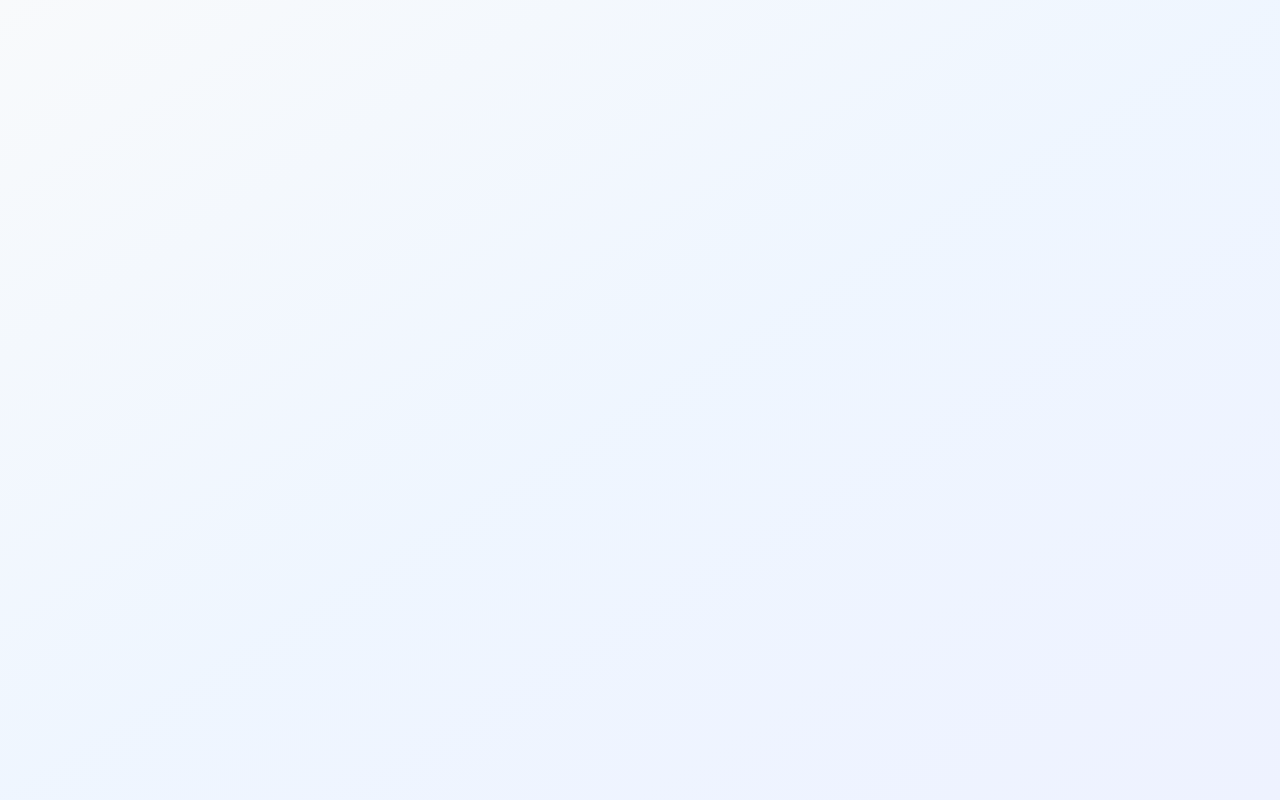
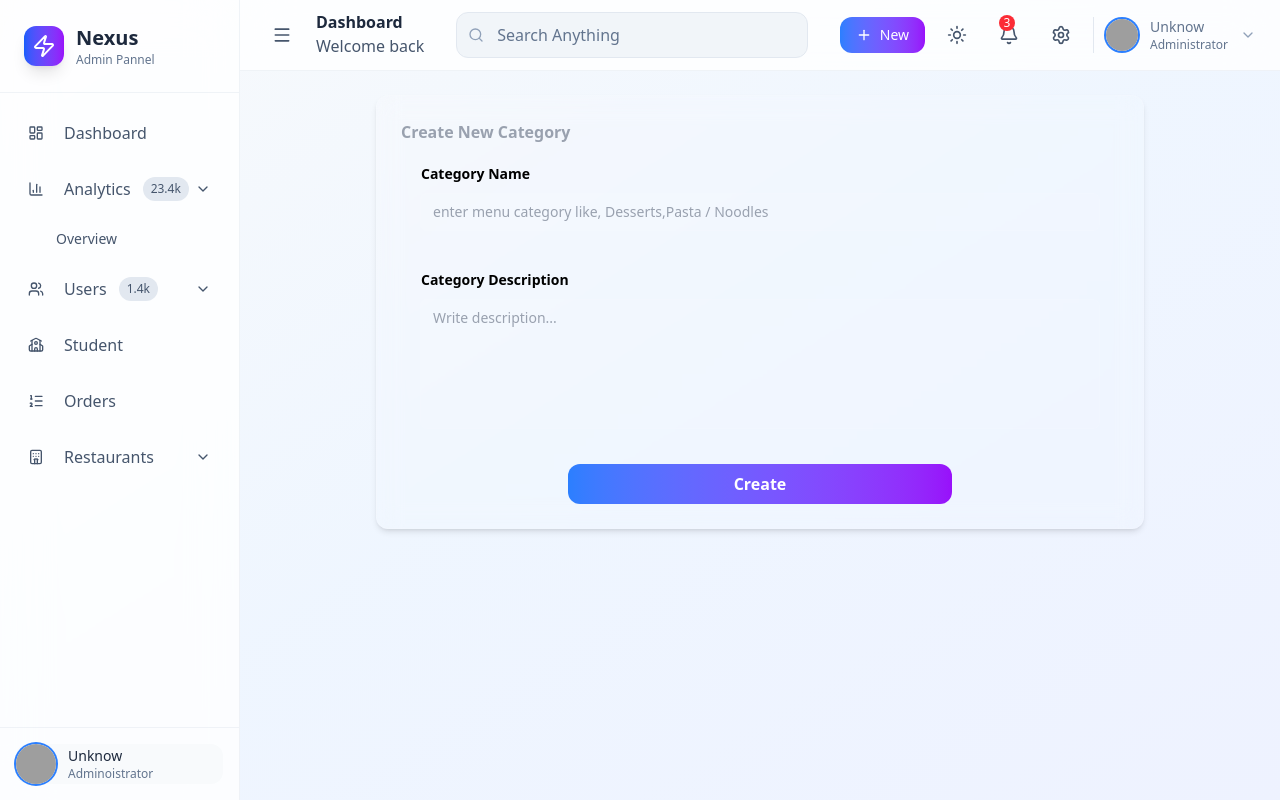
Before and after one commit to aniket0951/restomanag_dashboard, a React (Vite) app: page /dashboard/categories/create in a window 1280 px wide. Before the commit this address had no page. Built offline with nearby package versions, Linux system fonts and the light colour scheme; grey boxes are pictures that could not be loaded.

Commit message:
design create category page

```diff
--- a/src/App.tsx
+++ b/src/App.tsx
@@ -9,8 +9,9 @@ import RestaurantFullDetails from "./components/layouts/restaurants/restaurant_f
 import Dashboard from "./dashboard/dashboard";
 import Restaurants from "./components/layouts/restaurants/restaurants";
 import Categories from "./components/layouts/restaurants/categories";
+import CreateUpdateCategories from "./components/layouts/restaurants/create_update_categories";
 
-export function ProtectedRoute({ children }: { children: JSX.Element }) {
+export function ProtectedRoute({ children }: { children: React.ReactNode }) {
   const token = localStorage.getItem("authToken");
 
   if (!token) {
@@ -41,6 +42,10 @@ function App() {
           <Route path="restaurants" element={<Restaurants />} />
           <Route path="restaurants/:id" element={<RestaurantFullDetails />} />
           <Route path="categories" element={<Categories />} />
+          <Route
+            path="categories/create"
+            element={<CreateUpdateCategories />}
+          />
         </Route>
       </Routes>
       <Toaster position="top-right" />
--- a/src/auth/login.tsx
+++ b/src/auth/login.tsx
@@ -1,4 +1,4 @@
-import React, { useEffect } from "react";
+import { useEffect } from "react";
 
 import { useForm } from "react-hook-form";
 import { postApi } from "../utils/api";
--- a/src/components/layouts/header.tsx
+++ b/src/components/layouts/header.tsx
@@ -9,7 +9,11 @@ import {
 } from "lucide-react";
 import { useUserStore } from "../../store/user_store";
 
-function Header({ sidebarCollapsed, onToggleSidebar }) {
+type HeaderProps = {
+  onToggleSidebar: () => void;
+};
+
+function Header({ onToggleSidebar }: HeaderProps) {
   const user = useUserStore((state) => state.user);
 
   return (
--- a/src/components/layouts/restaurants/categories.tsx
+++ b/src/components/layouts/restaurants/categories.tsx
@@ -1,10 +1,11 @@
-import { useEffect, useRef, useState } from "react";
-import { Plus, Rss } from "lucide-react";
+import { useCallback, useEffect, useState } from "react";
+import { Plus } from "lucide-react";
 import { rounded_button } from "../../../utils/csstags";
 import type { ListCategoriesRes } from "../../../types/restaurant";
 import { getApi } from "../../../utils/api";
 import { EndPoint } from "../../../utils/endpoints";
 import { LocalStorageKey } from "../../../utils/constants";
+import { useNavigate } from "react-router-dom";
 
 const th_class: string =
   "text-left p-4 text-sm font-semibold text-white border-r border-slate-200 dark:border-slate-700";
@@ -12,43 +13,43 @@ const td: string = "p-4 border-r border-slate-200 dark:border-slate-700";
 const td_span: string =
   "text-gray-400 dark:text-gray-400 font-medium font-sans";
 const parent_div: string =
-  "bg-white/80 dark:bg-slate-800 rounded-xl backdrop-blur-xl overflow-hidden w-full p-2 m-3 border border-slate-200/50 dark:border-slate-700/50";
+  "bg-white/80 bg-slate-800 dark:bg-slate-800 rounded-xl backdrop-blur-xl overflow-hidden w-full p-2 m-3 border border-slate-200/50 dark:border-slate-700/50";
 
 function Categories() {
+  const navigate = useNavigate();
   const [categories, setCategories] = useState<ListCategoriesRes[]>([]);
-  const [isDataAvailable, setIsDataAvailable] = useState(false);
-  const calledRef = useRef(false);
+  const [page, setPage] = useState(1);
+
+  const fetchCategories = useCallback(async () => {
+    try {
+      const restaurant_pid = localStorage.getItem(
+        LocalStorageKey.CurrentRestaurant,
+      );
+      const endpoint =
+        EndPoint.ListMenuCategoriesByRestaurant +
+        restaurant_pid +
+        "?page=" +
+        page;
+      const res = await getApi<ListCategoriesRes[]>(endpoint);
+      setCategories(res.data);
+    } catch (err) {
+      console.log("Error fetching categories : ", err);
+    }
+  }, [page]);
 
   useEffect(() => {
-    if (calledRef.current) return;
-    calledRef.current = true;
+    fetchCategories();
+  }, [page, fetchCategories]);
 
-    fetchCategories();
-  }, []);
+  const fecthNextCategory = () => setPage((p) => p + 1);
 
-  const fetchCategories = async () => {
-    const restaurant_pid = localStorage.getItem(
-      LocalStorageKey.CurrentRestaurant,
-    );
-    try {
-      const res = await getApi<ListCategoriesRes[]>(
-        EndPoint.ListMenuCategoriesByRestaurant + restaurant_pid,
-      );
-
-      if (res.data.length > 0) {
-        setIsDataAvailable(true);
-        setCategories(res.data);
-      } else {
-        setIsDataAvailable(false);
-      }
-    } catch {
-      console.log("Error");
-    }
+  const fecthPreviousCategory = () => {
+    setPage((p) => Math.max(p - 1, 1));
   };
 
   return (
     <>
-      {isDataAvailable ? (
+      {categories.length > 0 ? (
         <div className={parent_div}>
           <div className="p-6 border-b border-slate-200/50 dark:border-slate-700/50">
             <div className="flex items-center justify-between">
@@ -59,7 +60,7 @@ function Categories() {
               </div>
               <button
                 className={`${rounded_button} cursor-pointer`}
-                // onClick={() => setIsFormOpen(true)}
+                onClick={() => navigate("/dashboard/categories/create")}
               >
                 <Plus className="w-4 h-4" />
                 <span className="text-sm font-medium">Add New</span>
@@ -80,7 +81,7 @@ function Categories() {
                 {categories.map((restaurant, index) => (
                   <tr
                     className="cursor-pointer border-b border-slate-200/50 dark:border-slate-700/50
-            hover:bg-slate-50/50 dark:hover:bg-slate-800/50 transition-colors"
+          hover:bg-slate-50/50 dark:hover:bg-slate-800/50 transition-colors"
                     key={restaurant.pid}
                   >
                     <td className={td}>
@@ -97,6 +98,25 @@ function Categories() {
                 ))}
               </tbody>
             </table>
+          </div>
+          <div className="flex items-center justify-end p-1 border-t border-slate-200/50 dark:border-slate-700/50">
+            <span className="text-sm text-slate-600 dark:text-slate-300 m-3">
+              Page {page}
+            </span>
+            <button
+              disabled={page === 1}
+              onClick={fecthPreviousCategory}
+              className="px-4 py-2 m-1.5 bg-slate-200 dark:bg-slate-700 rounded-lg disabled:opacity-40 cursor-pointer text-white dark:text-white"
+            >
+              Previous
+            </button>
+
+            <button
+              onClick={fecthNextCategory}
+              className={`${rounded_button} cursor-pointer`}
+            >
+              Next
+            </button>
           </div>
         </div>
       ) : (
--- /dev/null
+++ b/src/components/layouts/restaurants/create_update_categories.tsx
@@ -0,0 +1,109 @@
+import { useForm } from "react-hook-form";
+import { form_class } from "../../../utils/csstags";
+import { postApi } from "../../../utils/api";
+import type { CreateCategoryRes } from "../../../types/restaurant";
+import { EndPoint } from "../../../utils/endpoints";
+import toast from "react-hot-toast";
+import { useNavigate } from "react-router-dom";
+import { LocalStorageKey } from "../../../utils/constants";
+
+type CategoryCreateForm = {
+  name: string;
+  description: string;
+  restaurant_pid: string;
+};
+
+const form_label: string =
+  "block mb-2.5 text-sm font-black text-heading dark:text-white";
+
+const form_input: string =
+  "block w-full mt-2 rounded-md bg-white/5 px-3 py-2 text-base text-gray-400 dark:text-gray-400 outline-1 outline-white/10 placeholder:text-gray-400 focus:outline-2 focus:outline-slate-200/50 sm:text-sm";
+
+function CreateUpdateCategories() {
+  const naviaget = useNavigate();
+  const {
+    register,
+    handleSubmit,
+    formState: { errors, isSubmitting },
+  } = useForm<CategoryCreateForm>({});
+
+  const onSubmit = async (data: CategoryCreateForm) => {
+    try {
+      const restaurantid = localStorage.getItem(
+        LocalStorageKey.CurrentRestaurant,
+      );
+      data.restaurant_pid = restaurantid ?? "";
+
+      const res = await postApi<CreateCategoryRes>(
+        EndPoint.CreateMenuCategory,
+        data,
+      );
+
+      toast.success(res.message);
+      naviaget("/dashboard/categories");
+    } catch {
+      console.log("Error creating");
+    }
+  };
+
+  return (
+    <div className="space-y-6">
+      <form
+        onSubmit={handleSubmit(onSubmit)}
+        className={`${form_class} max-w-3xl mx-auto`}
+      >
+        <div>
+          <h1 className="text-gray-400 dark:text-gray-400 font-black">
+            Create New Category
+          </h1>
+          <div className="relative z-0 p-5">
+            <label className={form_label}>Category Name</label>
+            <input
+              {...register("name", {
+                required: "Name is required",
+              })}
+              type="text"
+              className={form_input}
+              placeholder="enter menu category like, Desserts,Pasta / Noodles"
+            />
+            {errors.name && (
+              <p className="text-red-400 text-xs mt-1">{errors.name.message}</p>
+            )}
+          </div>
+          <div className="relative z-0 p-5">
+            <label className={form_label}>Category Description</label>
+            <textarea
+              {...register("description", {
+                required: "Description is required",
+              })}
+              className={`${form_input} h-32 resize-none`}
+              placeholder="Write description..."
+            ></textarea>
+            {errors.description && (
+              <p className="text-red-400 text-xs mt-1">
+                {errors.description.message}
+              </p>
+            )}
+          </div>
+        </div>
+
+        {/* Submit Button */}
+        <div className="flex justify-center">
+          <button
+            type="submit"
+            disabled={isSubmitting}
+            className="flex justify-center items-center py-2 px-4
+              bg-gradient-to-r from-blue-500 to-purple-600 text-white rounded-xl
+              hover:from-purple-600 hover:to-blue-500 hover:shadow-lg
+              active:scale-95 transition-all duration-300 mt-4 cursor-pointer
+             w-sm text-center disabled:opacity-50 font-black"
+          >
+            {isSubmitting ? "Creating..." : "Create"}
+          </button>
+        </div>
+      </form>
+    </div>
+  );
+}
+
+export default CreateUpdateCategories;
--- a/src/components/layouts/sidebar.tsx
+++ b/src/components/layouts/sidebar.tsx
@@ -10,7 +10,7 @@ import {
 } from "lucide-react";
 import { useState } from "react";
 import { useUserStore } from "../../store/user_store";
-import { useNavigate } from "react-router-dom";
+import { useNavigate, useLocation } from "react-router-dom";
 
 const menuItems = [
   {
@@ -19,6 +19,7 @@ const menuItems = [
     lable: "Dashboard",
     active: true,
     badge: "new",
+    link: "/dashboard",
   },
   {
     id: "analytics",
@@ -27,10 +28,12 @@ const menuItems = [
     active: false,
     badge: "new",
     count: "23.4k",
+    link: "/test",
     submenu: [
       {
         id: "overview",
         label: "Overview",
+        link: "/test",
       },
     ],
   },
@@ -39,6 +42,7 @@ const menuItems = [
     icon: Users,
     lable: "Users",
     count: "1.4k",
+    link: "/test",
     submenu: [
       {
         id: "all-users",
@@ -56,11 +60,13 @@ const menuItems = [
     id: "student",
     icon: School,
     lable: "Student",
+    link: "/test",
   },
   {
     id: "orders",
     icon: ListOrdered,
     lable: "Orders",
+    link: "/test",
   },
   {
     id: "restaurants",
@@ -77,8 +83,21 @@ const menuItems = [
   },
 ];
 
-function SideBar({ collapsed, onToggle, currentPage, onPageChange }) {
+type SideBarProps = {
+  collapsed: boolean;
+  onToggle: () => void;
+  currentPage: string;
+  onPageChange: (page: string) => void;
+};
+
+function SideBar({
+  collapsed,
+  onToggle: _onToggle, // eslint-disable-line @typescript-eslint/no-unused-vars
+  currentPage,
+  onPageChange: _onPageChange, // eslint-disable-line @typescript-eslint/no-unused-vars
+}: SideBarProps) {
   const navigate = useNavigate();
+  const location = useLocation();
 
   const [expanedItem, setexpanedItem] = useState(new Set(["analytics"]));
   const toggleExpanded = (itemid: string) => {
@@ -135,7 +154,7 @@ function SideBar({ collapsed, onToggle, currentPage, onPageChange }) {
                 <button
                   className={`w-full flex items-center justify-between p-3 rounded-xl transition-all duration-200
                     ${
-                      currentPage === item.id || item.active
+                      location.pathname === item.link
                         ? "bg-gradient-to-r from-blue-500 to-purple-600 text-white shadow-lg shadow-blue-500/25"
                         : "text-slate-600 dark:text-slate-300 hover:bg-slate-100 dark:hover:bg-slate-800/50"
                     }`}
--- a/src/utils/api.tsx
+++ b/src/utils/api.tsx
@@ -2,7 +2,6 @@ import axios, { AxiosError } from "axios";
 import toast from "react-hot-toast";
 import type { AxiosResponse } from "axios";
 import { BASE_URL } from "./endpoints";
-import { useNavigate } from "react-router-dom";
 
 export interface ApiResponse<T> {
   status: string;
@@ -13,7 +12,7 @@ export interface ApiResponse<T> {
 
 export const api = axios.create({
   baseURL: BASE_URL,
-  withCredentials: true,
+  withCredentials: false,
   headers: {
     "Content-Type": "application/json",
   },
--- a/src/utils/endpoints.tsx
+++ b/src/utils/endpoints.tsx
@@ -14,4 +14,5 @@ export const EndPoint = {
 
   // Categories
   ListMenuCategoriesByRestaurant: `${Categories}`,
+  CreateMenuCategory: `${Categories}create`,
 };
```
Also changed, not shown: src/Home.tsx (+2 -5 lines), src/components/layouts/restaurants/restaurants.tsx (+61 -19 lines), src/dashboard/revenue.tsx (+0 -24 lines), src/types/restaurant.tsx (+7 -0 lines).
